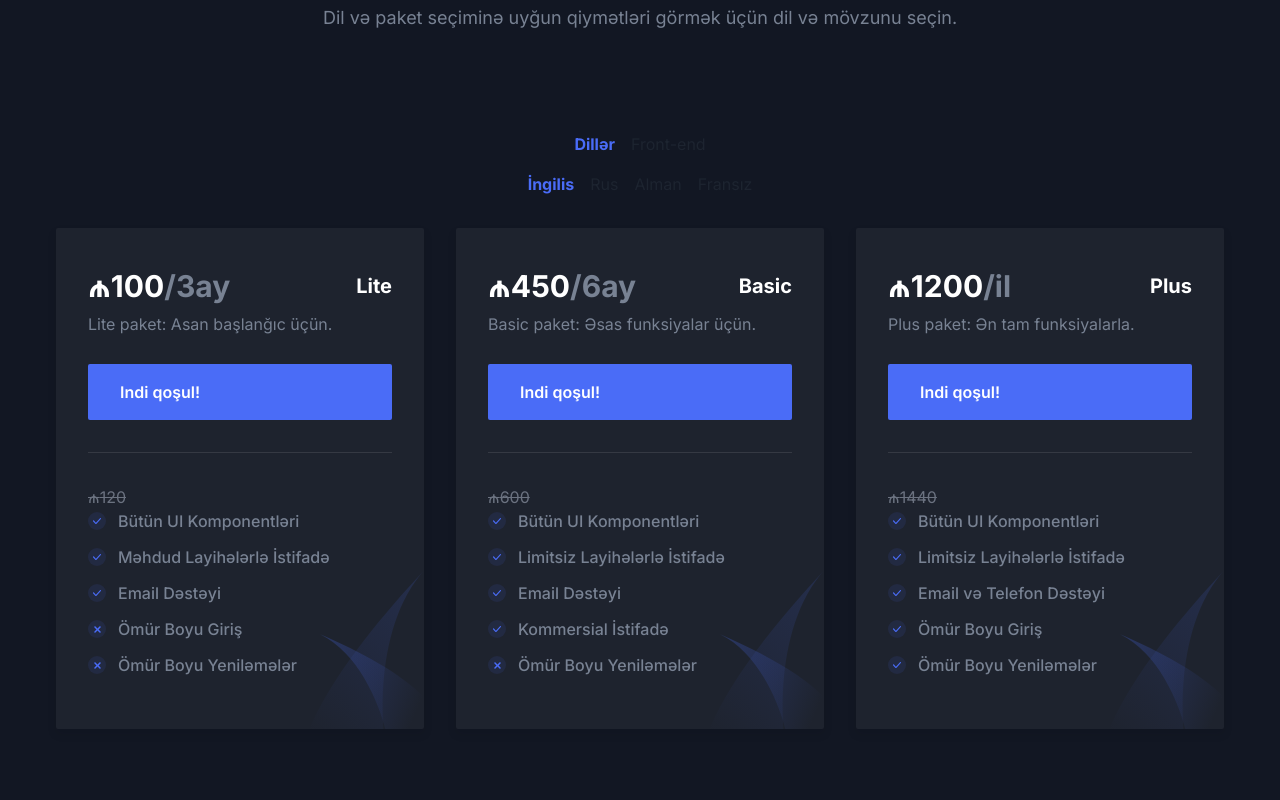
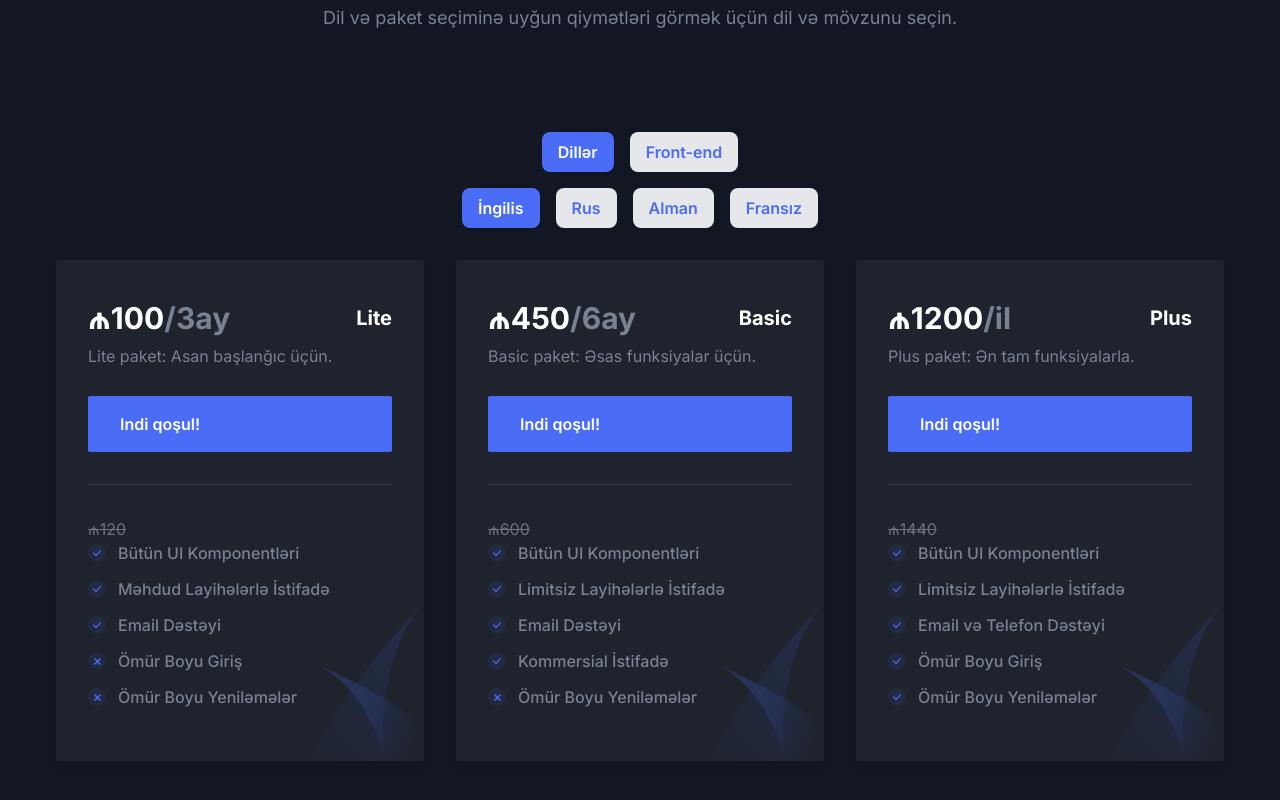
Before and after one commit to tehranblck/bright, a Next.js app: page / in a window 1280 px wide. Shown: the part 6017-6817 px from the top of the page. Built offline with nearby package versions, Linux system fonts and the light colour scheme.

Commit message:
pricing done

```diff
--- a/components/Pricing/index.tsx
+++ b/components/Pricing/index.tsx
@@ -89,30 +89,34 @@ const Pricing = () => {
 
         <div className="w-full flex justify-center mb-4">
           {["Dillər", "Front-end"].map((mövzuSeçim) => (
-            <span
+            <button
               key={mövzuSeçim}
               onClick={() => setMövzu(mövzuSeçim)}
               className={`${
-                mövzu === mövzuSeçim ? "text-primary font-bold" : "text-dark"
-              } cursor-pointer mx-2`}
+                mövzu === mövzuSeçim
+                  ? "text-white bg-primary"
+                  : "text-primary bg-gray-200"
+              } px-4 py-2 rounded-lg font-semibold hover:bg-gray-300 mx-2 transition-all duration-200`}
             >
               {mövzuSeçim}
-            </span>
+            </button>
           ))}
         </div>
 
         {mövzu === "Dillər" && (
           <div className="w-full flex justify-center mb-8">
             {["İngilis", "Rus", "Alman", "Fransız"].map((dilSeçim) => (
-              <span
+              <button
                 key={dilSeçim}
                 onClick={() => setDil(dilSeçim)}
                 className={`${
-                  dil === dilSeçim ? "text-primary font-bold" : "text-dark"
-                } cursor-pointer mx-2`}
+                  dil === dilSeçim
+                    ? "text-white bg-primary"
+                    : "text-primary bg-gray-200"
+                } px-4 py-2 rounded-lg font-semibold hover:bg-gray-300 mx-2 transition-all duration-200`}
               >
                 {dilSeçim}
-              </span>
+              </button>
             ))}
           </div>
         )}
```
